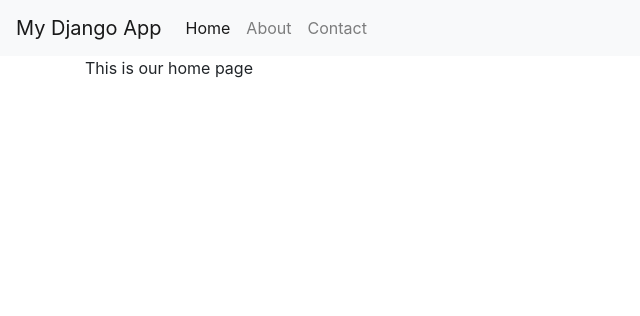
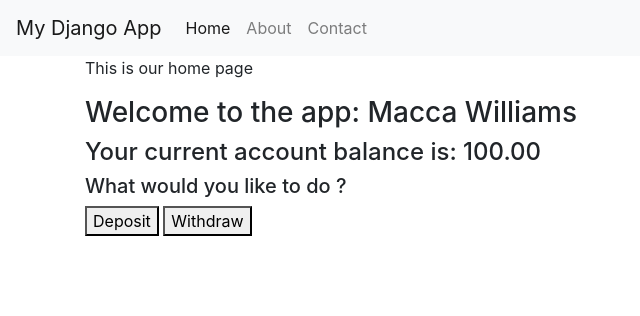
Before and after one commit to Macca050598/Python-Bank-Transaction-App, a Django app: page / in a window 1280 px wide. Shown: the top 316 px of the page, without its empty margins (0-640 px from the left). Run offline with Django 5.2, Linux system fonts and the light colour scheme; some libraries are stand-ins or nearby versions.

Commit message:
added a homepage

```diff
--- a/myapp/templates/banking.html
+++ b/myapp/templates/banking.html
@@ -8,11 +8,5 @@
     <h1>Balance: {{ accounts.account_balance}} </h1>
     {%endfor%}
 
-{% comment %} <li>
-    {% for transaction in DepositTransaction%}
-    {{ transaction.deposits }}
-    {%endfor%}
-
-</li> {% endcomment %}
 </ul>
 {%endblock%}
--- a/myapp/templates/home.html
+++ b/myapp/templates/home.html
@@ -1,4 +1,13 @@
 {%extends "base.html"%} {%block title%} Home Page {%endblock%}
 {%block content%}
 <p>This is our home page</p>
+{% for accounts in accounts%}
+<H3>Welcome to the app: {{accounts.account_name}}</H3>
+<H4>Your current account balance is: {{accounts.account_balance}}</H4>
+<h5>What would you like to do ?</h5>
+<div>
+    <button>Deposit</button>
+    <button>Withdraw</button>
+</div>
+{%endfor%}
 {%endblock%}
--- a/myapp/urls.py
+++ b/myapp/urls.py
@@ -4,5 +4,6 @@ from . import views
 
 urlpatterns = [
     path("", views.index, name="index"),
-    path("banking/", views.banking, name="accounts")
+    path("banking/", views.banking, name="accounts"),
+    path("deposit/", views.depositing, name="deposits")
 ]
--- a/myapp/views.py
+++ b/myapp/views.py
@@ -1,13 +1,16 @@
 from django.shortcuts import render
 from .models import Account, DepositTransaction, WithdrawTransaction
 from django.http import HttpResponse
-
+people = Account.objects.all()
+transactionsOut = WithdrawTransaction.objects.all()
+transactionsIn = DepositTransaction.objects.all()
 
 def index(request):
-    return render(request, "home.html")
+    return render(request, "home.html", {"accounts": people })
 
 def banking(request):
-    people = Account.objects.all()
-    transactionsIn = DepositTransaction.objects.all()
-    transactionsOut = WithdrawTransaction.objects.all()
+
     return render(request, "banking.html", {"accounts": people })
+
+def depositing(request):
+    return render(request, "deposit.html", {"deposits": transactionsIn})
```
Also changed, not shown: myapp/templates/deposit.html (added, +12 -0 lines), db.sqlite3.
